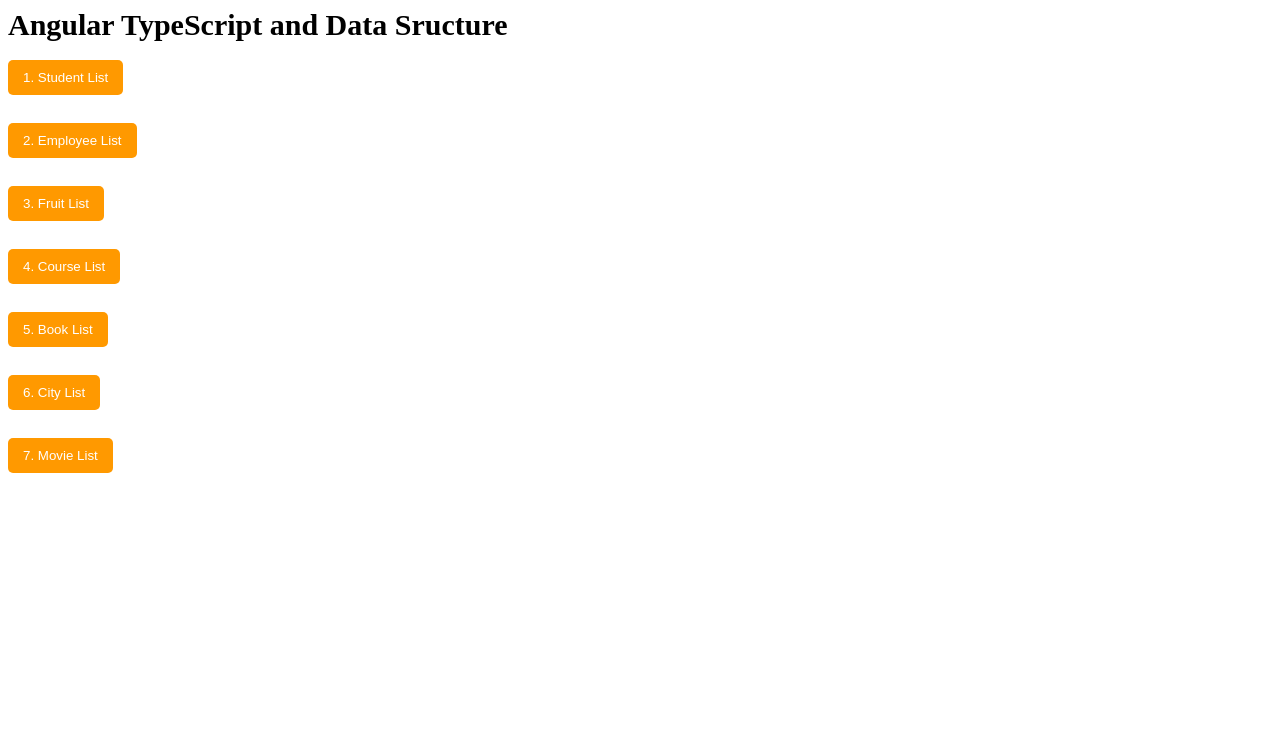
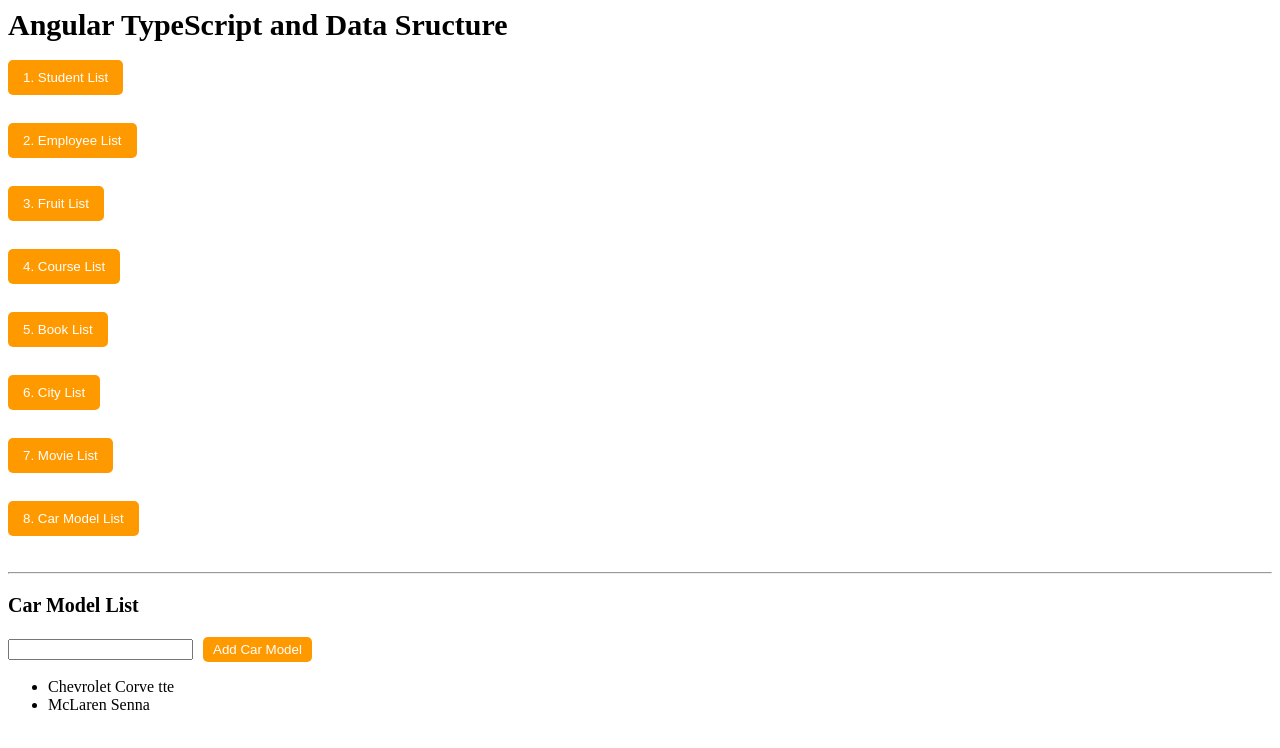
Before and after one commit to ricoparico/TypeScript-and-data-structures, an Angular app: page /carmodellist in a window 1280 px wide. Before the commit this address led to /. Shown: the top 748 px of the page. Built offline with nearby package versions, Linux system fonts and the light colour scheme.

Commit message:
No.8 Car Model List

```diff
--- a/src/app/app-routing.module.ts
+++ b/src/app/app-routing.module.ts
@@ -8,6 +8,7 @@ import { CourselistComponent } from './components/courselist/courselist.componen
 import { BooklistComponent } from './components/booklist/booklist.component';
 import { CitylistComponent } from './components/citylist/citylist.component';
 import { MovielistComponent } from './components/movielist/movielist.component';
+import { CarmodellistComponent } from './components/carmodellist/carmodellist.component';
 
 const routes: Routes = [
   {path: "", component: LandingpageComponent},
@@ -17,7 +18,8 @@ const routes: Routes = [
   {path: "courselist", component: CourselistComponent},
   {path: "booklist", component: BooklistComponent},
   {path: "citylist", component: CitylistComponent},
-  {path: "movielist", component: MovielistComponent}
+  {path: "movielist", component: MovielistComponent},
+  {path: "carmodellist", component: CarmodellistComponent}
 ];
 
 @NgModule({
--- a/src/app/app.component.html
+++ b/src/app/app.component.html
@@ -7,5 +7,6 @@
 <button routerLink="booklist">5. Book List</button><br><br>
 <button routerLink="citylist">6. City List</button><br><br>
 <button routerLink="movielist">7. Movie List</button><br><br>
+<button routerLink="carmodellist">8. Car Model List</button><br><br>
 
 <router-outlet></router-outlet>
--- a/src/app/app.module.ts
+++ b/src/app/app.module.ts
@@ -14,6 +14,7 @@ import { CourselistComponent } from './components/courselist/courselist.componen
 import { BooklistComponent } from './components/booklist/booklist.component';
 import { CitylistComponent } from './components/citylist/citylist.component';
 import { MovielistComponent } from './components/movielist/movielist.component';
+import { CarmodellistComponent } from './components/carmodellist/carmodellist.component';
 
 @NgModule({
   declarations: [
@@ -25,7 +26,8 @@ import { MovielistComponent } from './components/movielist/movielist.component';
     CourselistComponent,
     BooklistComponent,
     CitylistComponent,
-    MovielistComponent
+    MovielistComponent,
+    CarmodellistComponent
   ],
   imports: [
     BrowserModule,
--- /dev/null
+++ b/src/app/components/carmodellist/carmodellist.component.css
@@ -0,0 +1,18 @@
+p {
+    font-size: 20px;
+    font-weight: bold;
+}
+button{
+    background-color: #ff9900;
+    color: white;
+    border: none;
+    border-radius: 5px;
+    padding: 5px 10px;
+    cursor: pointer;
+    transition: background-color o.3s ease;
+    margin-left: 10px;
+}
+
+button:hover{
+    background-color: #ffd000;
+}
--- /dev/null
+++ b/src/app/components/carmodellist/carmodellist.component.html
@@ -0,0 +1,12 @@
+<hr>
+<p>Car Model List</p>
+
+<input type="text" [(ngModel)]="car"/>
+
+<button (click)="addCarModels()">Add Car Model</button>
+
+<ul>
+    <li *ngFor="let car of carModelList">
+        {{ car }}
+    </li>
+</ul>
--- /dev/null
+++ b/src/app/components/carmodellist/carmodellist.component.ts
@@ -0,0 +1,18 @@
+import { Component } from '@angular/core';
+
+@Component({
+  selector: 'app-carmodellist',
+  templateUrl: './carmodellist.component.html',
+  styleUrl: './carmodellist.component.css'
+})
+export class CarmodellistComponent {
+  carModelList: string[]=["Chevrolet Corve  tte", "McLaren Senna"];
+  car: string="";
+
+  addCarModels(){
+    if (this.car){
+      this.carModelList.push(this.car);
+      this.car="";
+    }
+  }
+}
```
Also changed, not shown: 1 other file (tests, documents, lock files or other folders).
